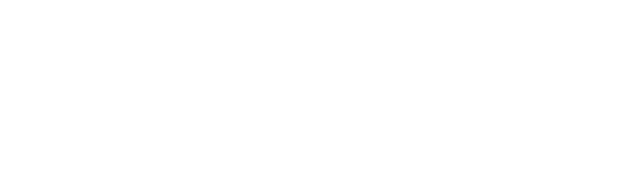
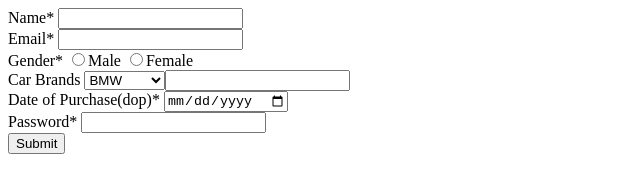
Before and after one commit to acciojob/car-insurance-form-vijaybvk, a website: page main.html in a window 1280 px wide. Shown: the whole page, without its empty margins (0-640 px from the left). Drawn offline with Linux system fonts and the light colour scheme.

Commit message:
created a submission

```diff
--- a/main.html
+++ b/main.html
@@ -10,6 +10,44 @@
 	<!-- the entire body must be written by student -->
     <script type="text/javascript" src="./script.js">
 </script>
+	<form method="post" target="_blank">
+		<div>
+			<label for="name">Name*</label>
+			<input type="text" required id="name">
+		</div>
+		<div>
+			<label for="email">Email*</label>
+			<input type="email"  id="email" required>
+		</div>
+		<div>
+			<label for="gender">Gender*</label>
+			<input type="radio" id="gender" name="gender" required>Male
+			<input type="radio" id="gender" name="gender" required>Female
+		</div>
+		<div>
+			<label for="cars">Car Brands</label>
+			<select id="cars">
+				<option value="bmw">BMW</option>
+				<option value="audi">Audi</option>
+				<option value="mercedez">Mercedez</option>
+		</div>
+		<div>
+			<label for="age">Car Age*</label>
+			<input type="number" id="age" required min="0">
+		</div>
+		<div>
+			<label for="dob">Date of Purchase(dop)*</label>
+			<input type="date" required id="dob">
+		</div>
+		<div>
+			<label for="password">Password*</label>
+			<input type="password" required id="password">
+		</div>
+		<div>
+			<button type="submit" value="submit">Submit
+		</div>
+
+	</form>
 
 </body>
 
```
